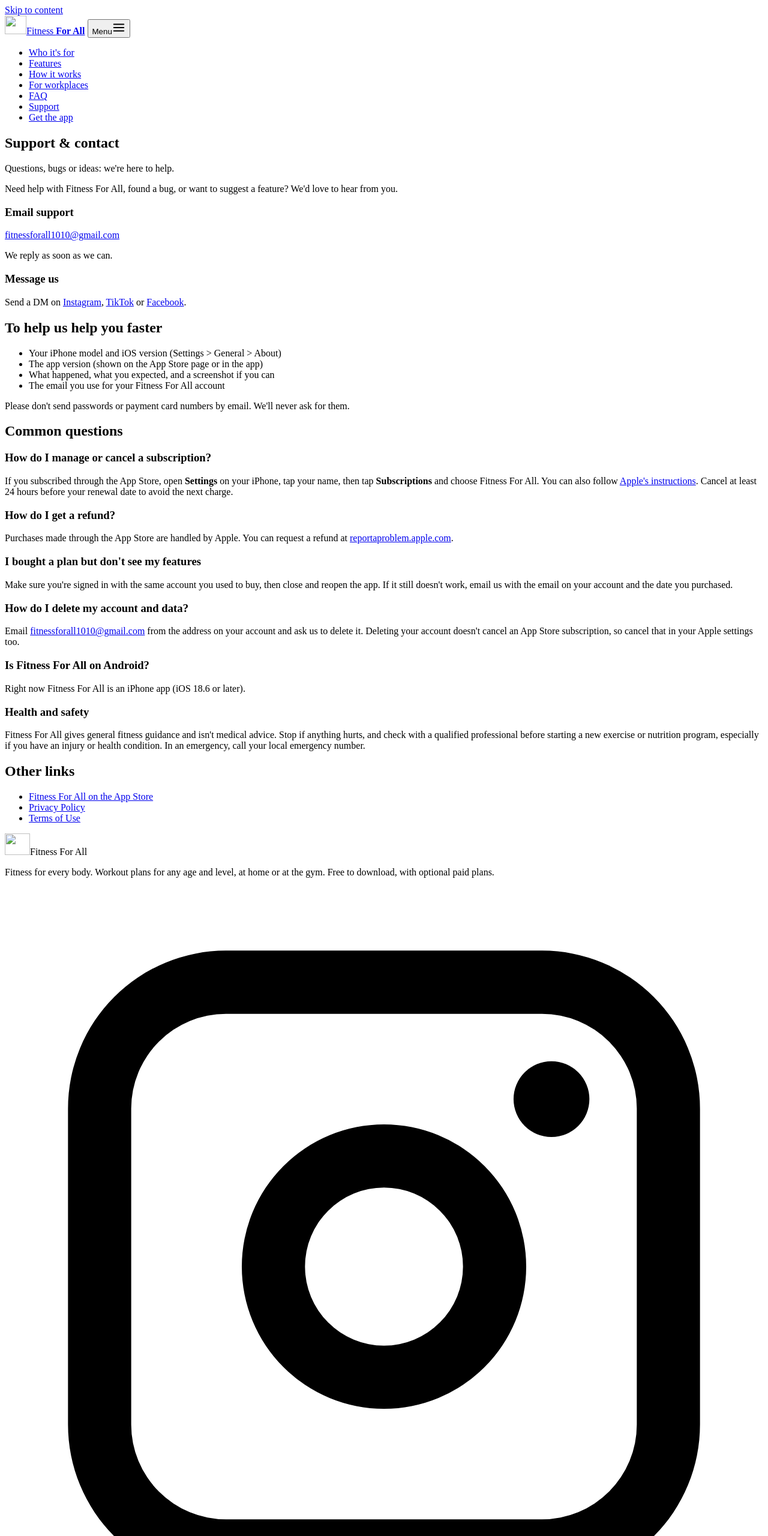
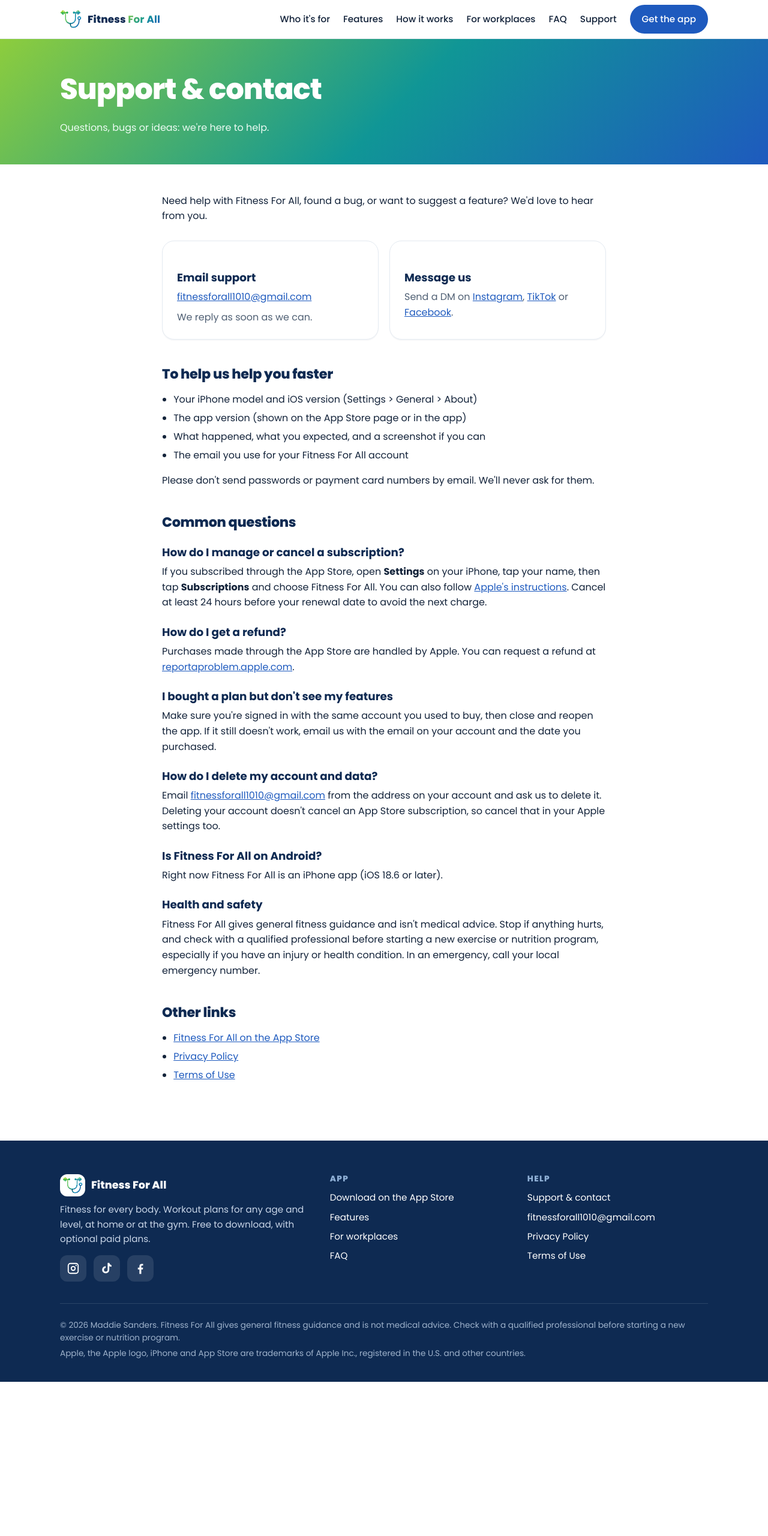
Before and after one commit to maddie10101/fitnessforallapp.com, a plain HTML site: page support.html in a window 1280 px wide. Shown: the top 2560 px of the page at 60% size. After the commit the page ends 2303 px from the top, so only its background shows below. Drawn offline with Linux system fonts and the light colour scheme; the site is published under a folder, as on GitHub Pages, so addresses that start at the root find nothing.

Commit message:
Serve from maddie10101.github.io/fitnessforallapp.com: remove CNAME, relative links

```diff
--- a/404.html
+++ b/404.html
@@ -21,27 +21,27 @@
 <meta name="twitter:title" content="Page not found | Fitness For All">
 <meta name="twitter:description" content="This page could not be found.">
 <meta name="twitter:image" content="https://fitnessforallapp.com/assets/img/og-image.png">
-<link rel="icon" href="/favicon.ico" sizes="any">
-<link rel="icon" type="image/png" sizes="32x32" href="/favicon-32.png">
-<link rel="apple-touch-icon" href="/apple-touch-icon.png">
-<link rel="manifest" href="/site.webmanifest">
-<link rel="preload" href="/assets/fonts/poppins-extrabold.woff2" as="font" type="font/woff2" crossorigin>
-<link rel="preload" href="/assets/fonts/poppins-regular.woff2" as="font" type="font/woff2" crossorigin>
-<link rel="stylesheet" href="/assets/css/styles.css">
+<link rel="icon" href="/fitnessforallapp.com/favicon.ico" sizes="any">
+<link rel="icon" type="image/png" sizes="32x32" href="/fitnessforallapp.com/favicon-32.png">
+<link rel="apple-touch-icon" href="/fitnessforallapp.com/apple-touch-icon.png">
+<link rel="manifest" href="/fitnessforallapp.com/site.webmanifest">
+<link rel="preload" href="/fitnessforallapp.com/assets/fonts/poppins-extrabold.woff2" as="font" type="font/woff2" crossorigin>
+<link rel="preload" href="/fitnessforallapp.com/assets/fonts/poppins-regular.woff2" as="font" type="font/woff2" crossorigin>
+<link rel="stylesheet" href="/fitnessforallapp.com/assets/css/styles.css">
 </head>
 <body>
 <a class="skip" href="#main">Skip to content</a>
 <header class="site-header">
   <nav class="wrap nav" aria-label="Main">
-    <a class="brand" href="/" aria-label="Fitness For All home"><img src="/assets/img/logo-mark-240.png" alt="" width="36" height="31"><span>Fitness <b>For All</b></span></a>
+    <a class="brand" href="/fitnessforallapp.com/fitnessforallapp.com/" aria-label="Fitness For All home"><img src="/fitnessforallapp.com/assets/img/logo-mark-240.png" alt="" width="36" height="31"><span>Fitness <b>For All</b></span></a>
     <button class="menu-btn" type="button" aria-expanded="false" aria-controls="nav-links"><span class="sr-only">Menu</span><svg width="22" height="22" viewBox="0 0 24 24" fill="none" stroke="currentColor" stroke-width="2.2" stroke-linecap="round" aria-hidden="true"><path d="M3 6h18M3 12h18M3 18h18"/></svg></button>
     <ul class="nav-links" id="nav-links">
-      <li><a href="/#who">Who it's for</a></li>
-      <li><a href="/#features">Features</a></li>
-      <li><a href="/#how">How it works</a></li>
-      <li><a href="/#workplaces">For workplaces</a></li>
-      <li><a href="/#faq">FAQ</a></li>
-      <li><a href="/support.html">Support</a></li>
+      <li><a href="/fitnessforallapp.com/#who">Who it's for</a></li>
+      <li><a href="/fitnessforallapp.com/#features">Features</a></li>
+      <li><a href="/fitnessforallapp.com/#how">How it works</a></li>
+      <li><a href="/fitnessforallapp.com/#workplaces">For workplaces</a></li>
+      <li><a href="/fitnessforallapp.com/#faq">FAQ</a></li>
+      <li><a href="/fitnessforallapp.com/support.html">Support</a></li>
       <li><a class="btn" href="https://apps.apple.com/us/app/fitness-for-all/id6761194973">Get the app</a></li>
     </ul>
   </nav>
@@ -49,14 +49,14 @@
 <main id="main">
 <section class="doc-hero"><div class="wrap"><h1>Page not found</h1><p>Let's get you back on track.</p></div></section>
 <article class="doc">
-<p>We couldn't find that page. Try the <a href="/">home page</a>, <a href="/support.html">support</a>, or download the app:</p><p><a class="badge-link" href="https://apps.apple.com/us/app/fitness-for-all/id6761194973" ><img src="/assets/img/appstore-badge.svg" alt="Download on the App Store" width="162" height="54"></a></p>
+<p>We couldn't find that page. Try the <a href="/fitnessforallapp.com/fitnessforallapp.com/">home page</a>, <a href="/fitnessforallapp.com/support.html">support</a>, or download the app:</p><p><a class="badge-link" href="https://apps.apple.com/us/app/fitness-for-all/id6761194973" ><img src="/fitnessforallapp.com/assets/img/appstore-badge.svg" alt="Download on the App Store" width="162" height="54"></a></p>
 </article>
 </main>
 <footer class="site-footer">
   <div class="wrap">
     <div class="footer-grid">
       <div>
-        <div class="footer-brand"><img src="/assets/img/logo-mark-240.png" alt="" width="42" height="36">Fitness For All</div>
+        <div class="footer-brand"><img src="/fitnessforallapp.com/assets/img/logo-mark-240.png" alt="" width="42" height="36">Fitness For All</div>
         <p>Fitness for every body. Workout plans for any age and level, at home or at the gym. Free to download, with optional paid plans.</p>
         <div class="socials">
           <a href="https://www.instagram.com/fitnessforall_official_/" aria-label="Fitness For All on Instagram" rel="noopener"><svg viewBox="0 0 24 24" aria-hidden="true"><path d="M7 2h10a5 5 0 0 1 5 5v10a5 5 0 0 1-5 5H7a5 5 0 0 1-5-5V7a5 5 0 0 1 5-5zm0 2a3 3 0 0 0-3 3v10a3 3 0 0 0 3 3h10a3 3 0 0 0 3-3V7a3 3 0 0 0-3-3H7zm5 3.5a4.5 4.5 0 1 1 0 9 4.5 4.5 0 0 1 0-9zm0 2a2.5 2.5 0 1 0 0 5 2.5 2.5 0 0 0 0-5zM17.3 5.5a1.2 1.2 0 1 1 0 2.4 1.2 1.2 0 0 1 0-2.4z"/></svg></a>
@@ -68,18 +68,18 @@
         <h2>App</h2>
         <ul>
           <li><a href="https://apps.apple.com/us/app/fitness-for-all/id6761194973">Download on the App Store</a></li>
-          <li><a href="/#features">Features</a></li>
-          <li><a href="/#workplaces">For workplaces</a></li>
-          <li><a href="/#faq">FAQ</a></li>
+          <li><a href="/fitnessforallapp.com/#features">Features</a></li>
+          <li><a href="/fitnessforallapp.com/#workplaces">For workplaces</a></li>
+          <li><a href="/fitnessforallapp.com/#faq">FAQ</a></li>
         </ul>
       </div>
       <div>
         <h2>Help</h2>
         <ul>
-          <li><a href="/support.html">Support &amp; contact</a></li>
+          <li><a href="/fitnessforallapp.com/support.html">Support &amp; contact</a></li>
           <li><a href="mailto:fitnessforall1010@gmail.com">fitnessforall1010@gmail.com</a></li>
-          <li><a href="/privacy.html">Privacy Policy</a></li>
-          <li><a href="/terms.html">Terms of Use</a></li>
+          <li><a href="/fitnessforallapp.com/privacy.html">Privacy Policy</a></li>
+          <li><a href="/fitnessforallapp.com/terms.html">Terms of Use</a></li>
         </ul>
       </div>
     </div>
@@ -89,6 +89,6 @@
     </div>
   </div>
 </footer>
-<script src="/assets/js/site.js" defer></script>
+<script src="/fitnessforallapp.com/assets/js/site.js" defer></script>
 </body>
 </html>
--- a/support.html
+++ b/support.html
@@ -21,27 +21,27 @@
 <meta name="twitter:title" content="Support &amp; Contact | Fitness For All">
 <meta name="twitter:description" content="Get help with the Fitness For All iPhone app: contact support, manage subscriptions, refunds, account deletion and more.">
 <meta name="twitter:image" content="https://fitnessforallapp.com/assets/img/og-image.png">
-<link rel="icon" href="/favicon.ico" sizes="any">
-<link rel="icon" type="image/png" sizes="32x32" href="/favicon-32.png">
-<link rel="apple-touch-icon" href="/apple-touch-icon.png">
-<link rel="manifest" href="/site.webmanifest">
-<link rel="preload" href="/assets/fonts/poppins-extrabold.woff2" as="font" type="font/woff2" crossorigin>
-<link rel="preload" href="/assets/fonts/poppins-regular.woff2" as="font" type="font/woff2" crossorigin>
-<link rel="stylesheet" href="/assets/css/styles.css">
+<link rel="icon" href="./favicon.ico" sizes="any">
+<link rel="icon" type="image/png" sizes="32x32" href="./favicon-32.png">
+<link rel="apple-touch-icon" href="./apple-touch-icon.png">
+<link rel="manifest" href="./site.webmanifest">
+<link rel="preload" href="./assets/fonts/poppins-extrabold.woff2" as="font" type="font/woff2" crossorigin>
+<link rel="preload" href="./assets/fonts/poppins-regular.woff2" as="font" type="font/woff2" crossorigin>
+<link rel="stylesheet" href="./assets/css/styles.css">
 </head>
 <body>
 <a class="skip" href="#main">Skip to content</a>
 <header class="site-header">
   <nav class="wrap nav" aria-label="Main">
-    <a class="brand" href="/" aria-label="Fitness For All home"><img src="/assets/img/logo-mark-240.png" alt="" width="36" height="31"><span>Fitness <b>For All</b></span></a>
+    <a class="brand" href="./" aria-label="Fitness For All home"><img src="./assets/img/logo-mark-240.png" alt="" width="36" height="31"><span>Fitness <b>For All</b></span></a>
     <button class="menu-btn" type="button" aria-expanded="false" aria-controls="nav-links"><span class="sr-only">Menu</span><svg width="22" height="22" viewBox="0 0 24 24" fill="none" stroke="currentColor" stroke-width="2.2" stroke-linecap="round" aria-hidden="true"><path d="M3 6h18M3 12h18M3 18h18"/></svg></button>
     <ul class="nav-links" id="nav-links">
-      <li><a href="/#who">Who it's for</a></li>
-      <li><a href="/#features">Features</a></li>
-      <li><a href="/#how">How it works</a></li>
-      <li><a href="/#workplaces">For workplaces</a></li>
-      <li><a href="/#faq">FAQ</a></li>
-      <li><a href="/support.html">Support</a></li>
+      <li><a href="./#who">Who it's for</a></li>
+      <li><a href="./#features">Features</a></li>
+      <li><a href="./#how">How it works</a></li>
+      <li><a href="./#workplaces">For workplaces</a></li>
+      <li><a href="./#faq">FAQ</a></li>
+      <li><a href="./support.html">Support</a></li>
       <li><a class="btn" href="https://apps.apple.com/us/app/fitness-for-all/id6761194973">Get the app</a></li>
     </ul>
   </nav>
@@ -80,8 +80,8 @@
 <h2>Other links</h2>
 <ul>
   <li><a href="https://apps.apple.com/us/app/fitness-for-all/id6761194973">Fitness For All on the App Store</a></li>
-  <li><a href="/privacy.html">Privacy Policy</a></li>
-  <li><a href="/terms.html">Terms of Use</a></li>
+  <li><a href="./privacy.html">Privacy Policy</a></li>
+  <li><a href="./terms.html">Terms of Use</a></li>
 </ul>
 </article>
 </main>
@@ -89,7 +89,7 @@
   <div class="wrap">
     <div class="footer-grid">
       <div>
-        <div class="footer-brand"><img src="/assets/img/logo-mark-240.png" alt="" width="42" height="36">Fitness For All</div>
+        <div class="footer-brand"><img src="./assets/img/logo-mark-240.png" alt="" width="42" height="36">Fitness For All</div>
         <p>Fitness for every body. Workout plans for any age and level, at home or at the gym. Free to download, with optional paid plans.</p>
         <div class="socials">
           <a href="https://www.instagram.com/fitnessforall_official_/" aria-label="Fitness For All on Instagram" rel="noopener"><svg viewBox="0 0 24 24" aria-hidden="true"><path d="M7 2h10a5 5 0 0 1 5 5v10a5 5 0 0 1-5 5H7a5 5 0 0 1-5-5V7a5 5 0 0 1 5-5zm0 2a3 3 0 0 0-3 3v10a3 3 0 0 0 3 3h10a3 3 0 0 0 3-3V7a3 3 0 0 0-3-3H7zm5 3.5a4.5 4.5 0 1 1 0 9 4.5 4.5 0 0 1 0-9zm0 2a2.5 2.5 0 1 0 0 5 2.5 2.5 0 0 0 0-5zM17.3 5.5a1.2 1.2 0 1 1 0 2.4 1.2 1.2 0 0 1 0-2.4z"/></svg></a>
@@ -101,18 +101,18 @@
         <h2>App</h2>
         <ul>
           <li><a href="https://apps.apple.com/us/app/fitness-for-all/id6761194973">Download on the App Store</a></li>
-          <li><a href="/#features">Features</a></li>
-          <li><a href="/#workplaces">For workplaces</a></li>
-          <li><a href="/#faq">FAQ</a></li>
+          <li><a href="./#features">Features</a></li>
+          <li><a href="./#workplaces">For workplaces</a></li>
+          <li><a href="./#faq">FAQ</a></li>
         </ul>
       </div>
       <div>
         <h2>Help</h2>
         <ul>
-          <li><a href="/support.html">Support &amp; contact</a></li>
+          <li><a href="./support.html">Support &amp; contact</a></li>
           <li><a href="mailto:fitnessforall1010@gmail.com">fitnessforall1010@gmail.com</a></li>
-          <li><a href="/privacy.html">Privacy Policy</a></li>
-          <li><a href="/terms.html">Terms of Use</a></li>
+          <li><a href="./privacy.html">Privacy Policy</a></li>
+          <li><a href="./terms.html">Terms of Use</a></li>
         </ul>
       </div>
     </div>
@@ -122,6 +122,6 @@
     </div>
   </div>
 </footer>
-<script src="/assets/js/site.js" defer></script>
+<script src="./assets/js/site.js" defer></script>
 </body>
 </html>
```
Also changed, not shown: index.html (+33 -33 lines), privacy.html (+22 -22 lines), terms.html (+22 -22 lines), site.webmanifest, 1 other file.
